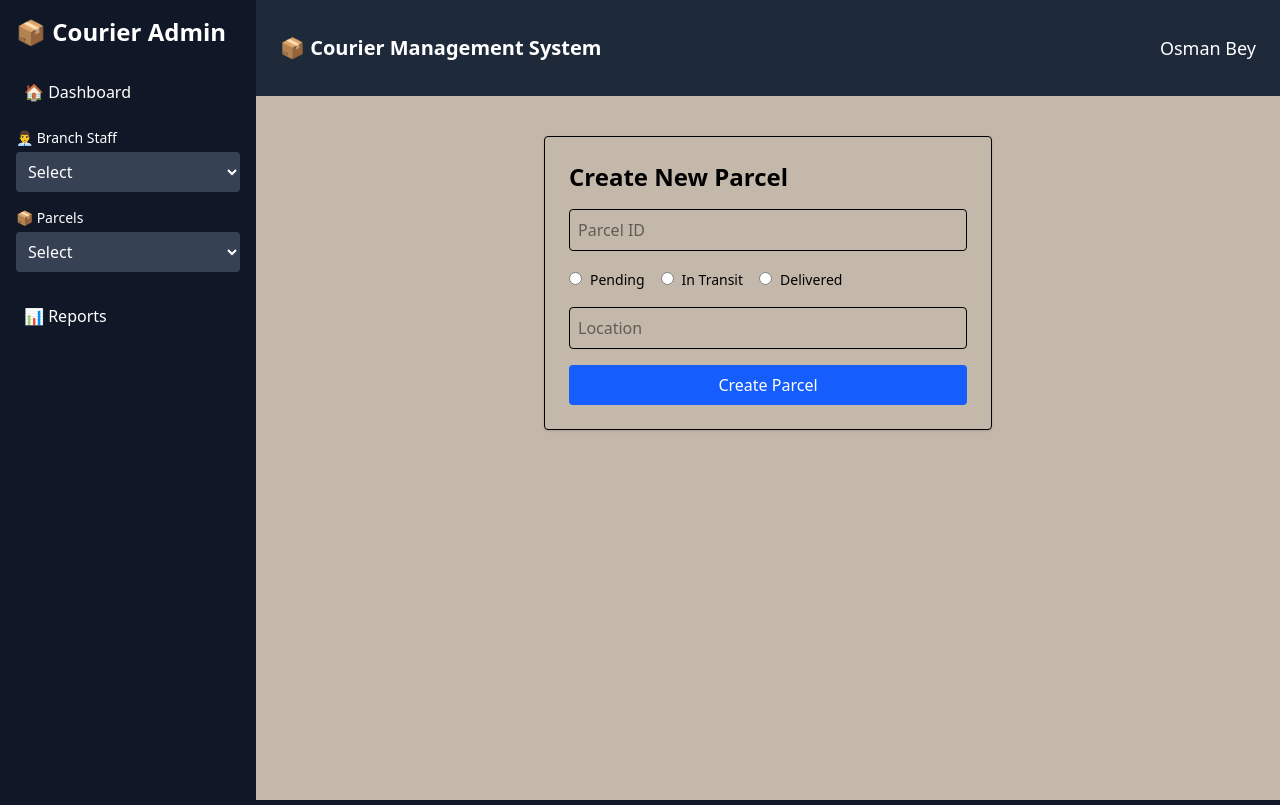
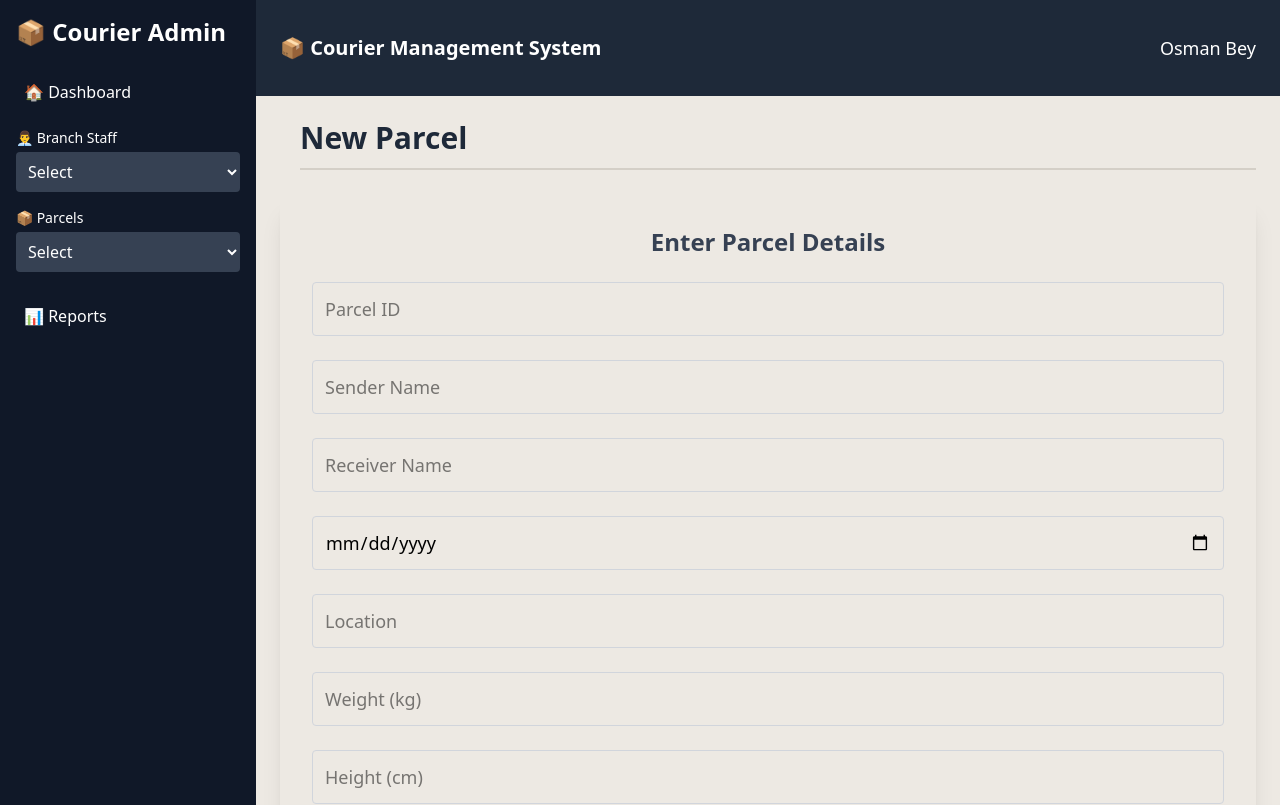
Before and after one commit to osmanbey918/courier-management-system, a Next.js app in the folder courier-management-system/: page /parcel/new-parcel in a window 1280 px wide. Shown: the top 805 px of the page. Built offline with nearby package versions, Linux system fonts and the light colour scheme; no server answers.

Commit message:
working on branch login

```diff
--- a/courier-management-system/package.json
+++ b/courier-management-system/package.json
@@ -10,6 +10,7 @@
   },
   "dependencies": {
     "axios": "^1.8.4",
+    "bcryptjs": "^3.0.2",
     "cookie": "^1.0.2",
     "dotenv": "^16.4.7",
     "jose": "^6.0.10",
--- a/courier-management-system/src/app/api/parcel/route.js
+++ b/courier-management-system/src/app/api/parcel/route.js
@@ -1,5 +1,6 @@
 import connectDB from '@/lib/db';
 import Parcel from '@/models/Parcel';
+import { v4 as uuidv4 } from 'uuid';
 
 // GET: /api/parcel?id=123 or just /api/parcel
 export async function GET(req) {
@@ -23,17 +24,30 @@ export async function POST(req) {
   try {
     await connectDB(); // Ensure DB is connected
 
-    console.log("hel");
     const data = await req.json();
-    const { id, status, location } = data;
+    const { status, location, weight, height, width, length, branch, senderName, receiverName, deliveryDate } = data;
 
-    if (!id || !status || !location) {
+    if (!status || !location || !weight || !height || !width || !length || !branch || !senderName || !receiverName || !deliveryDate) {
       return new Response(JSON.stringify({ message: "All fields are required" }), {
         status: 400,
       });
     }
 
-    const newParcel = await Parcel.create({ id, status, location });
+    const id = uuidv4(); // Generate a random unique parcel ID
+
+    const newParcel = await Parcel.create({
+      id,
+      status,
+      location,
+      weight,
+      height,
+      width,
+      length,
+      branch,
+      senderName,
+      receiverName,
+      deliveryDate,
+    });
 
     return new Response(JSON.stringify({ message: "Parcel created successfully", parcel: newParcel }), {
       status: 201,
@@ -45,6 +59,7 @@ export async function POST(req) {
     });
   }
 }
+
 export async function DELETE(req) {
   try {
     await connectDB(); // Ensure DB is connected
--- a/courier-management-system/src/app/api/role/route.js
+++ b/courier-management-system/src/app/api/role/route.js
@@ -8,5 +8,6 @@ export async function GET(req) {
     const token = req.cookies.get("token")?.value;
     const data = await verify(token)
     // console.log(data.role);
+    // localStorage.setItem("user", JSON.stringify(data))
     return new Response(data.role)
 }
--- a/courier-management-system/src/app/branch/new-branch/page.js
+++ b/courier-management-system/src/app/branch/new-branch/page.js
@@ -3,38 +3,44 @@ import { Building2 } from "lucide-react";
 import { useState } from "react";
 import { useRouter } from "next/navigation";
 import axios from "axios";
+
 export default function Page() {
     const router = useRouter();
     const [formData, setFormData] = useState({
+        branchName: "", // ✅ NEW FIELD
+        email: "",
         street: "",
         city: "",
         state: "",
         zipcode: "",
         country: "",
         contact: "",
+        password: "",
     });
 
-    // Handle input change
+
+    const [error, setError] = useState("");
+
     const handleChange = (e) => {
         setFormData({ ...formData, [e.target.name]: e.target.value });
     };
 
-    // Handle form submission
     const handleSubmit = async (e) => {
         e.preventDefault();
-        console.log("Branch Data:", formData);
-        const branchCode = Math.floor(1000 + Math.random() * 9000);
+        setError(""); // Reset error
+
+        const branchCode = Math.floor(1000 + Math.random() * 9000); // Generate random code
 
         try {
             const response = await axios.post('/api/branch', { ...formData, branchCode });
-            console.log("Branch created with code:", branchCode);
-            router.push("/branch/branch-list"); // Redirect to home page after successful creation
+            console.log("✅ Branch created with code:", branchCode);
+            router.push("/branch/branch-list");
         } catch (err) {
-            setError(err.response?.data?.message || 'Something went wrong');
+            console.error("❌ Error:", err.response?.data?.message);
+            setError(err.response?.data?.message || "Something went wrong");
         }
-    }
+    };
 
-    // Handle Cancel
     const handleCancel = () => {
         setFormData({
             street: "",
@@ -43,41 +49,48 @@ export default function Page() {
             zipcode: "",
             country: "",
             contact: "",
+            password: "",
         });
-        router.push("/"); // Redirect
+        router.push("/");
     };
 
     return (
-        <div className=" bg-[#EDE9E3]">
+        <div className="bg-[#EDE9E3]">
             <div className="p-6 min-h-[87vh]">
                 {/* Header */}
-                <div className="  flex items-center gap-3 ml-5 mb-6 border-b-2 border-[#d4cfc7] pb-3  ">
+                <div className="flex items-center gap-3 ml-5 mb-6 border-b-2 border-[#d4cfc7] pb-3">
                     <Building2 className="text-white bg-gray-700 p-1 rounded-full w-8 h-8" />
                     <h1 className="text-3xl font-semibold text-gray-800">New Branch</h1>
                 </div>
 
-                {/* Form Container */}
-                <div className="flex justify-center  ">
-                    <div className=" shadow-xl rounded-xl p-8 w-full ">
+                {/* Form */}
+                <div className="flex justify-center">
+                    <div className="shadow-xl rounded-xl p-8 w-full">
                         <h2 className="text-2xl font-semibold text-center text-gray-700 mb-6">
                             Enter Branch Details
                         </h2>
 
-                        <form
-                            onSubmit={handleSubmit}
-                            className="flex flex-wrap justify-between gap-6 "
-                        >
+                        {error && (
+                            <div className="bg-red-100 text-red-600 p-3 mb-4 rounded text-center">
+                                {error}
+                            </div>
+                        )}
+
+                        <form onSubmit={handleSubmit} className="flex flex-wrap justify-between gap-6">
                             {[
+                                { name: "branchName", placeholder: "Branch Name" }, // ✅ added at top
                                 { name: "street", placeholder: "Street" },
                                 { name: "city", placeholder: "City" },
                                 { name: "state", placeholder: "State" },
                                 { name: "zipcode", placeholder: "Zip Code" },
                                 { name: "country", placeholder: "Country" },
                                 { name: "contact", placeholder: "Contact" },
+                                { name: "email", placeholder: "Email" },
+                                { name: "password", placeholder: "Set a Password", type: "password" },
                             ].map((field) => (
                                 <input
                                     key={field.name}
-                                    type="text"
+                                    type={field.type || "text"}
                                     name={field.name}
                                     value={formData[field.name]}
                                     onChange={handleChange}
@@ -87,7 +100,6 @@ export default function Page() {
                                 />
                             ))}
 
-                            {/* Buttons */}
                             <div className="w-full flex flex-col sm:flex-row justify-between mt-6 gap-4">
                                 <button
                                     type="submit"
--- a/courier-management-system/src/app/parcel/new-parcel/page.js
+++ b/courier-management-system/src/app/parcel/new-parcel/page.js
@@ -4,7 +4,19 @@ import axios from 'axios';
 import { useState } from 'react';
 
 export default function Page() {
-  const [form, setForm] = useState({ id: '', status: '', location: '' });
+  const [form, setForm] = useState({
+    id: '',
+    status: '',
+    location: '',
+    weight: '',
+    height: '',
+    width: '',
+    length: '',
+    branch: '',
+    senderName: '',
+    receiverName: '',
+    deliveryDate: '',
+  });
   const [message, setMessage] = useState('');
   const [error, setError] = useState('');
 
@@ -26,82 +38,94 @@ export default function Page() {
       const res = await axios.post('/api/parcel', form);
       console.log('Form data:', form); // Debugging line
       setMessage(res.data.message);
-      setForm({ id: '', status: '', location: '' });
+      setForm({ id: '', status: '', location: '', weight: '', height: '', width: '', length: '', branch: '', senderName: '', receiverName: '', deliveryDate: '' });
     } catch (err) {
       setError(err.response?.data?.message || 'Something went wrong');
     }
   };
 
   return (
-    <div className="max-w-md mx-auto mt-10 p-6 border rounded shadow">
-      <h1 className="text-2xl font-bold mb-4">Create New Parcel</h1>
-      <form onSubmit={handleSubmit} className="space-y-4">
+    <div className="bg-[#EDE9E3]">
+        <div className="p-6 min-h-[87vh]">
+            {/* Header */}
+            <div className="flex items-center gap-3 ml-5 mb-6 border-b-2 border-[#d4cfc7] pb-3">
+                <h1 className="text-3xl font-semibold text-gray-800"> New Parcel</h1>
+            </div>
+
+            {/* Form Container */}
+            <div className="flex justify-center">
+                <div className="shadow-xl rounded-xl p-8 w-full">
+                    <h2 className="text-2xl font-semibold text-center text-gray-700 mb-6">
+                        Enter Parcel Details
+                    </h2>
+
+                    <form onSubmit={handleSubmit} className="flex flex-wrap justify-between gap-6">
+                        {[
+                            { name: "id", placeholder: "Parcel ID" },
+                            { name: "senderName", placeholder: "Sender Name" },
+                            { name: "receiverName", placeholder: "Receiver Name" },
+                            { name: "deliveryDate", placeholder: "Delivery Date", type: "date" },
+                            { name: "location", placeholder: "Location" },
+                            { name: "weight", placeholder: "Weight (kg)", type: "number" },
+                            { name: "height", placeholder: "Height (cm)", type: "number" },
+                            { name: "width", placeholder: "Width (cm)", type: "number" },
+                            { name: "length", placeholder: "Length (cm)", type: "number" },
+                            { name: "branch", placeholder: "Branch" },
+                        ].map((field) => (
                             <input
-          type="text"
-          name="id"
-          placeholder="Parcel ID"
-          value={form.id}
+                                key={field.name}
+                                type={field.type || "text"}
+                                name={field.name}
+                                value={form[field.name]}
                                 onChange={handleChange}
-          className="w-full border p-2 rounded"
+                                placeholder={field.placeholder}
+                                className="flex-1 min-w-[calc(45%+40px)] max-w-[100%] p-3 border border-gray-300 rounded text-lg focus:outline-none focus:ring-2 focus:ring-blue-400"
                                 required
                             />
+                        ))}
 
                         {/* Radio Buttons for Status */}
-        <div className="flex space-x-4">
-          <div>
+                        <div className="w-full flex justify-between mt-6">
+                            {["Pending", "In Transit", "Delivered"].map((status) => (
+                                <div key={status} className="flex items-center gap-2">
                                     <input
                                         type="radio"
-              id="pending"
+                                        id={status}
                                         name="status"
-              value="Pending"
-              checked={form.status === 'Pending'}
+                                        value={status}
+                                        checked={form.status === status}
                                         onChange={handleStatusChange}
                                         className="mr-2"
                                     />
-            <label htmlFor="pending" className="text-sm">Pending</label>
+                                    <label htmlFor={status} className="text-lg">
+                                        {status}
+                                    </label>
                                 </div>
-          <div>
-            <input
-              type="radio"
-              id="inTransit"
-              name="status"
-              value="In Transit"
-              checked={form.status === 'In Transit'}
-              onChange={handleStatusChange}
-              className="mr-2"
-            />
-            <label htmlFor="inTransit" className="text-sm">In Transit</label>
-          </div>
-          <div>
-            <input
-              type="radio"
-              id="delivered"
-              name="status"
-              value="Delivered"
-              checked={form.status === 'Delivered'}
-              onChange={handleStatusChange}
-              className="mr-2"
-            />
-            <label htmlFor="delivered" className="text-sm">Delivered</label>
-          </div>
+                            ))}
                         </div>
 
-        <input
-          type="text"
-          name="location"
-          placeholder="Location"
-          value={form.location}
-          onChange={handleChange}
-          className="w-full border p-2 rounded"
-          required
-        />
-
-        <button type="submit" className="w-full bg-blue-600 text-white py-2 rounded">
+                        {/* Buttons */}
+                        <div className="w-full flex flex-col sm:flex-row justify-between mt-6 gap-4">
+                            <button
+                                type="submit"
+                                className="flex-1 bg-blue-600 text-white py-3 rounded-lg text-lg hover:bg-blue-700 transition"
+                            >
                                 Create Parcel
                             </button>
+                            <button
+                                type="button"
+                                onClick={() => setForm({ ...form, ...Object.keys(form).reduce((acc, key) => ({ ...acc, [key]: '' }), {}) })}
+                                className="flex-1 bg-gray-500 text-white py-3 rounded-lg text-lg hover:bg-gray-600 transition"
+                            >
+                                Reset
+                            </button>
+                        </div>
                     </form>
                     {message && <p className="text-green-600 mt-4">{message}</p>}
                     {error && <p className="text-red-600 mt-4">{error}</p>}
                 </div>
+            </div>
+        </div>
+    </div>
   );
 }
--- a/courier-management-system/src/models/Parcel.js
+++ b/courier-management-system/src/models/Parcel.js
@@ -17,6 +17,42 @@ const parcelSchema = new mongoose.Schema(
       type: String,
       required: true,
     },
+    weight: {
+      type: Number,
+      required: true,
+    },
+    height: {
+      type: Number,
+      required: true,
+    },
+    width: {
+      type: Number,
+      required: true,
+    },
+    length: {
+      type: Number,
+      required: true,
+    },
+    senderName: {
+      type: String,
+      required: true, // Name of the sender
+    },
+    receiverName: {
+      type: String,
+      required: true, // Name of the receiver
+    },
+    deliveryDate: {
+      type: Date,
+      required: true, // Expected delivery date
+    },
+    createdAt: {
+      type: Date,
+      default: Date.now, // Automatically set to current time
+    },
+    branch: {
+      type: String,
+      required: true, // Branch where the parcel is submitted
+    },
   },
   { timestamps: true }
 );
```
Also changed, not shown: courier-management-system/src/app/api/branch/route.js (+6 -2 lines), courier-management-system/src/app/api/login/route.js (+8 -5 lines), courier-management-system/src/lib/jwt/jwt.js (+1 -7 lines), courier-management-system/src/models/Branch.js (+13 -0 lines), courier-management-system/src/models/Login.js (added, +13 -0 lines), 1 other file (tests, documents, lock files or other folders). Lines whose indentation alone changed are shown as unchanged.
